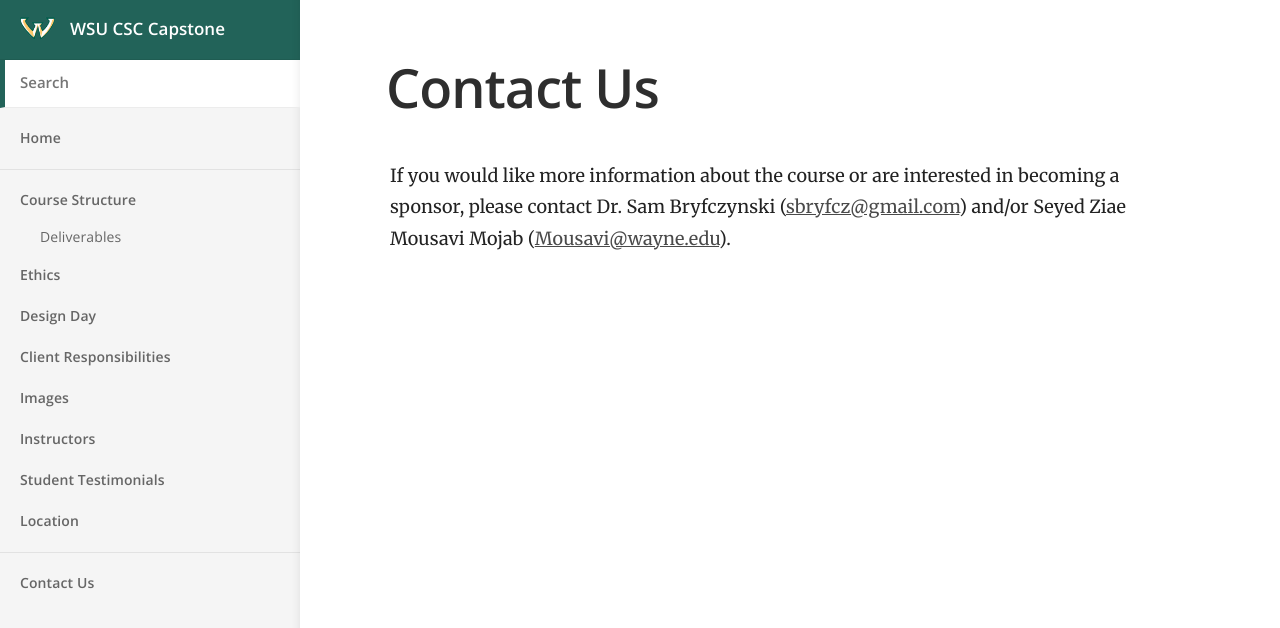
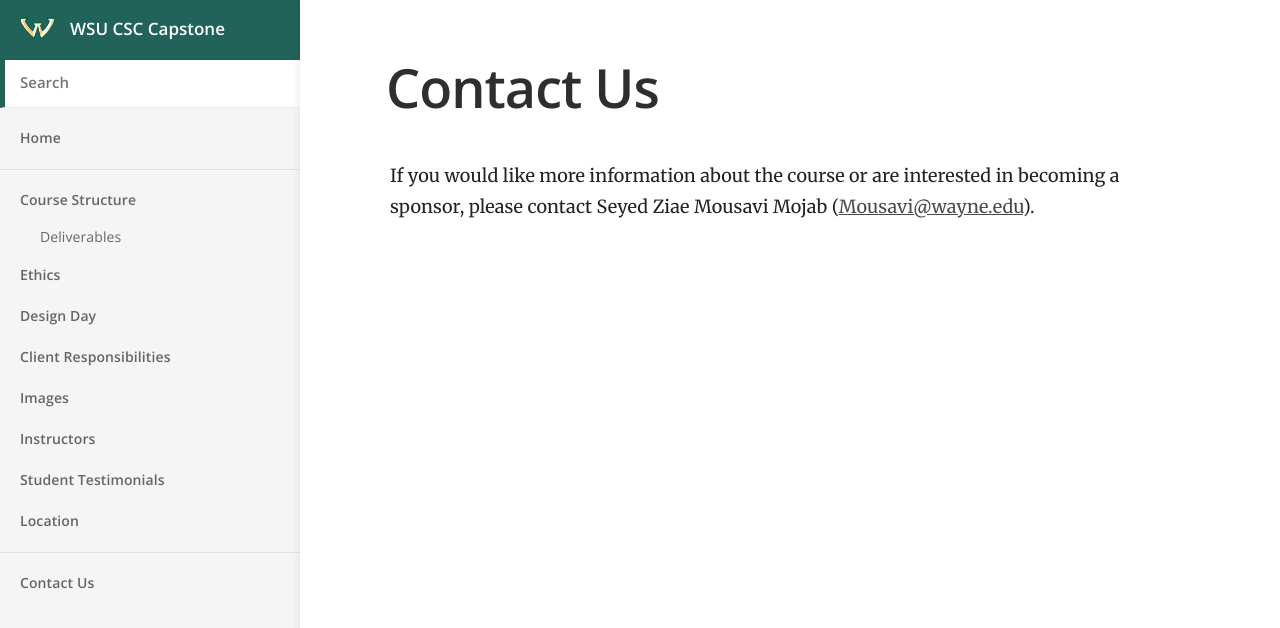
Before and after one commit to wsu-csc-capstone/wsu-csc-capstone.github.io, a Jekyll site: the page built from _docs/contact-us/index.md, in a window 1280 px wide. Shown: the top 628 px of the page. Built offline with Jekyll 4.4.1, drawn with Linux system fonts in a browser that asks for light colours.

Commit message:
Update index.md

```diff
--- a/_docs/contact-us/index.md
+++ b/_docs/contact-us/index.md
@@ -6,5 +6,4 @@ inmenu: false
 ---
 
 If you would like more information about the course or are interested in becoming
-a sponsor, please contact Dr. Sam Bryfczynski ([sbryfcz@gmail.com](mailto:sbryfcz@gmail.com)) and/or
-Seyed Ziae Mousavi Mojab ([Mousavi@wayne.edu](Mousavi@wayne.edu)).
+a sponsor, please contact Seyed Ziae Mousavi Mojab ([Mousavi@wayne.edu](Mousavi@wayne.edu)).
```
